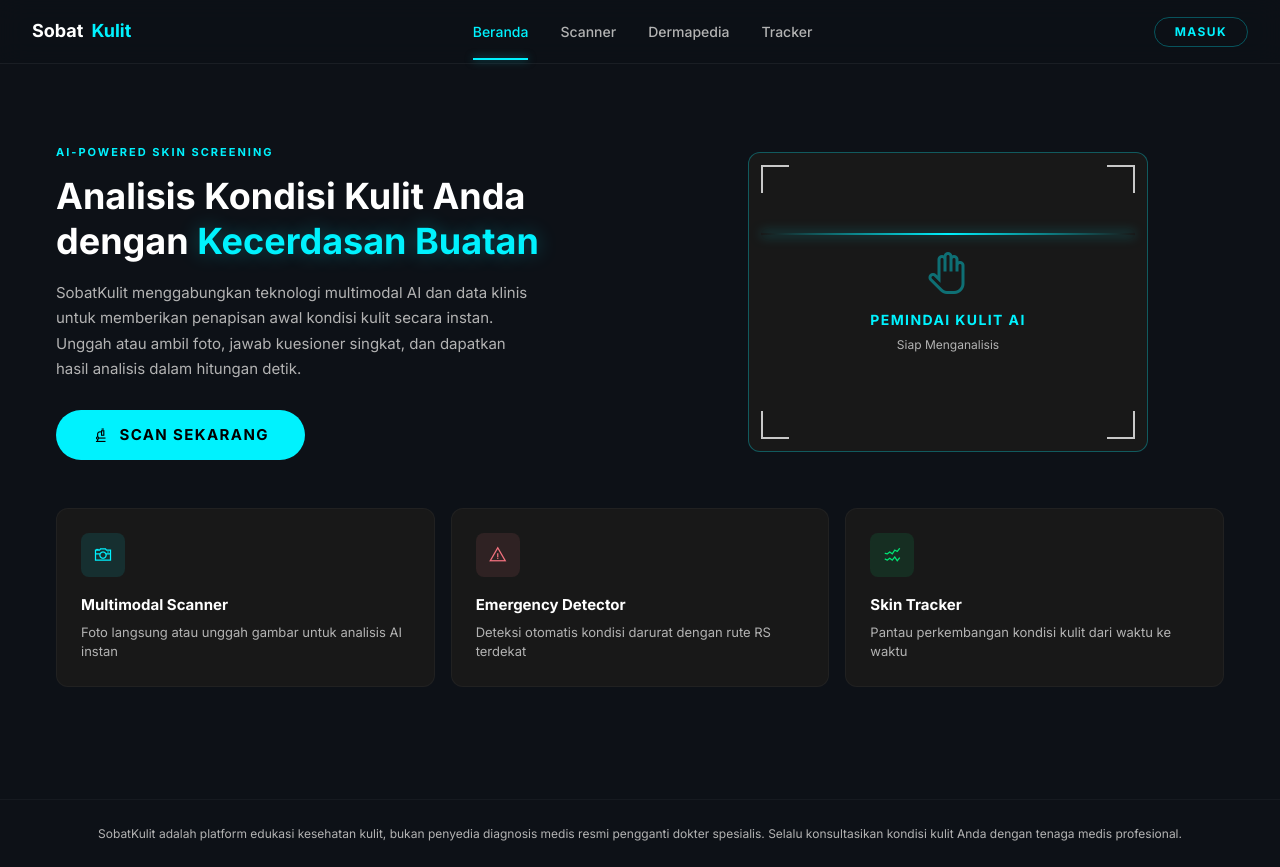
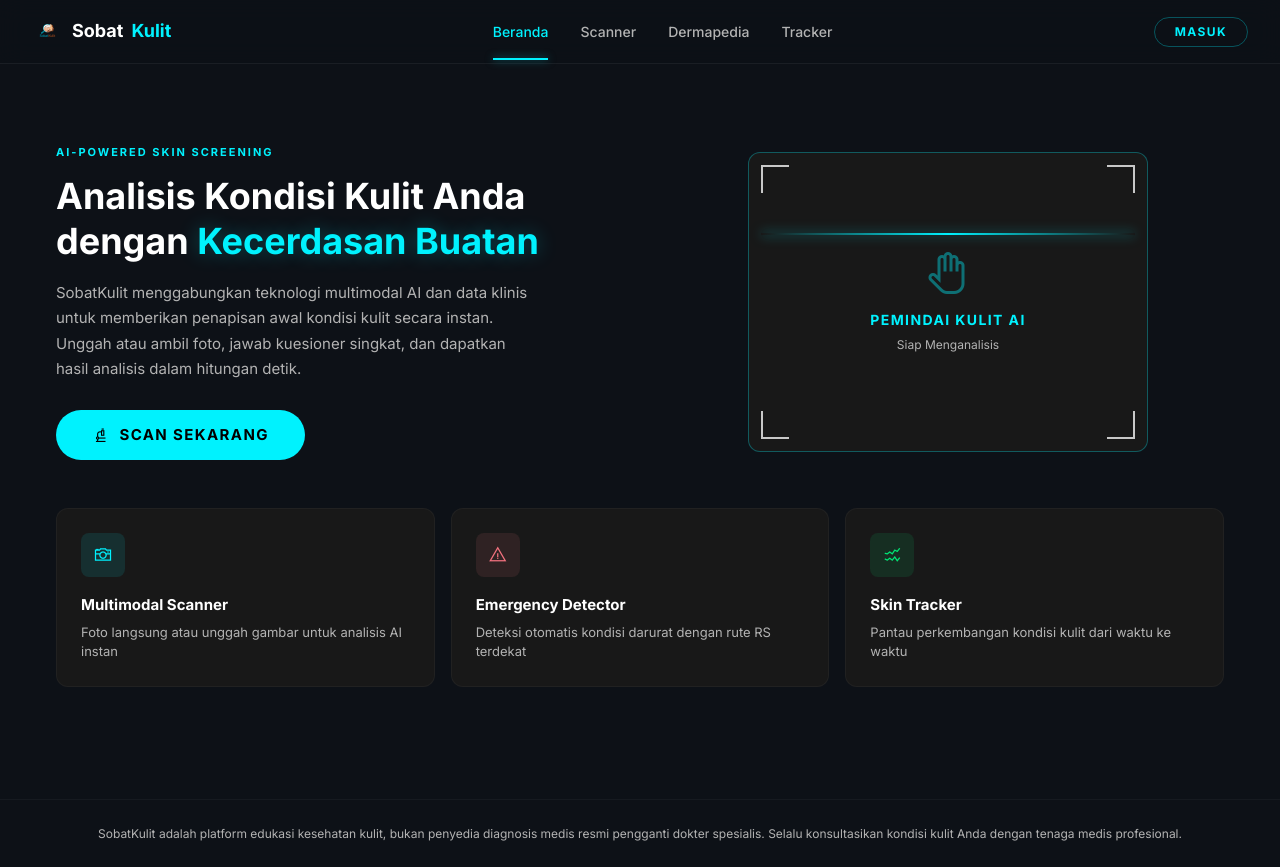
Before and after one commit to Aharist/SobatKulit, a Next.js app: page / in a window 1280 px wide. Built offline with nearby package versions, Linux system fonts and the light colour scheme; no server answers.

Commit message:
feat: implement Navbar component with Clerk authentication integration and dynamic navigation links

```diff
--- a/components/Navbar.js
+++ b/components/Navbar.js
@@ -41,6 +41,11 @@ export default function Navbar() {
   return (
     <nav className="navbar" role="navigation" aria-label="Main navigation">
       <Link href="/" className="navbar-brand">
+        <img
+          src="/assets/logo.png"
+          alt="SobatKulit Logo"
+          style={{ height: '32px', width: 'auto', objectFit: 'contain' }}
+        />
         Sobat<span>Kulit</span>
       </Link>
 
```
